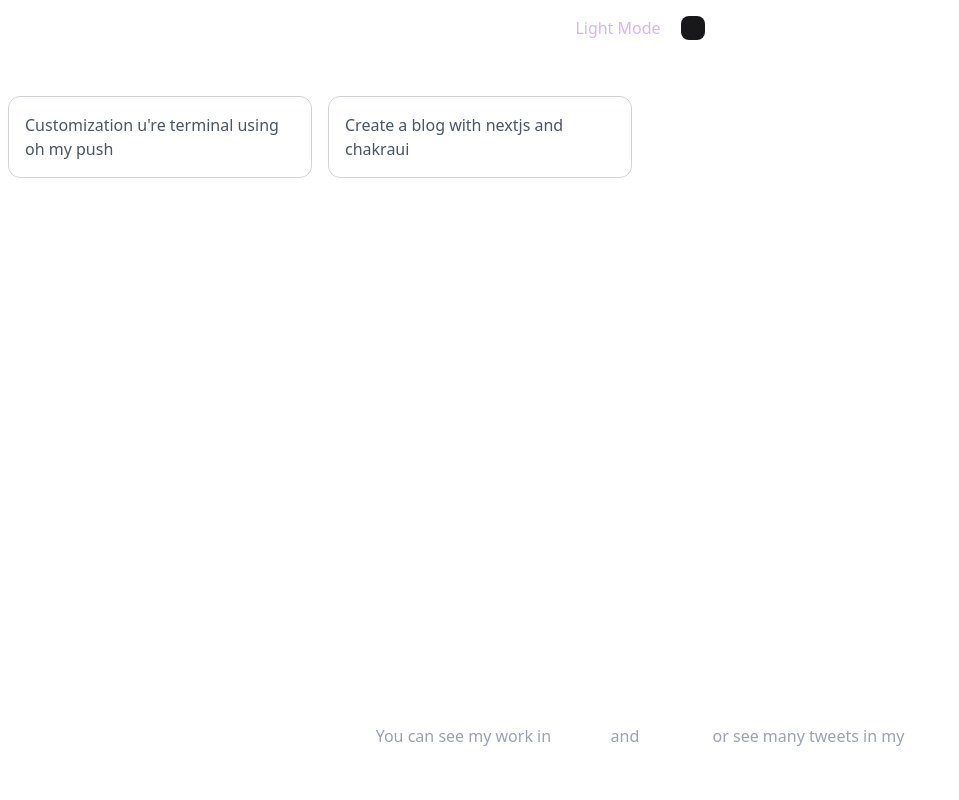
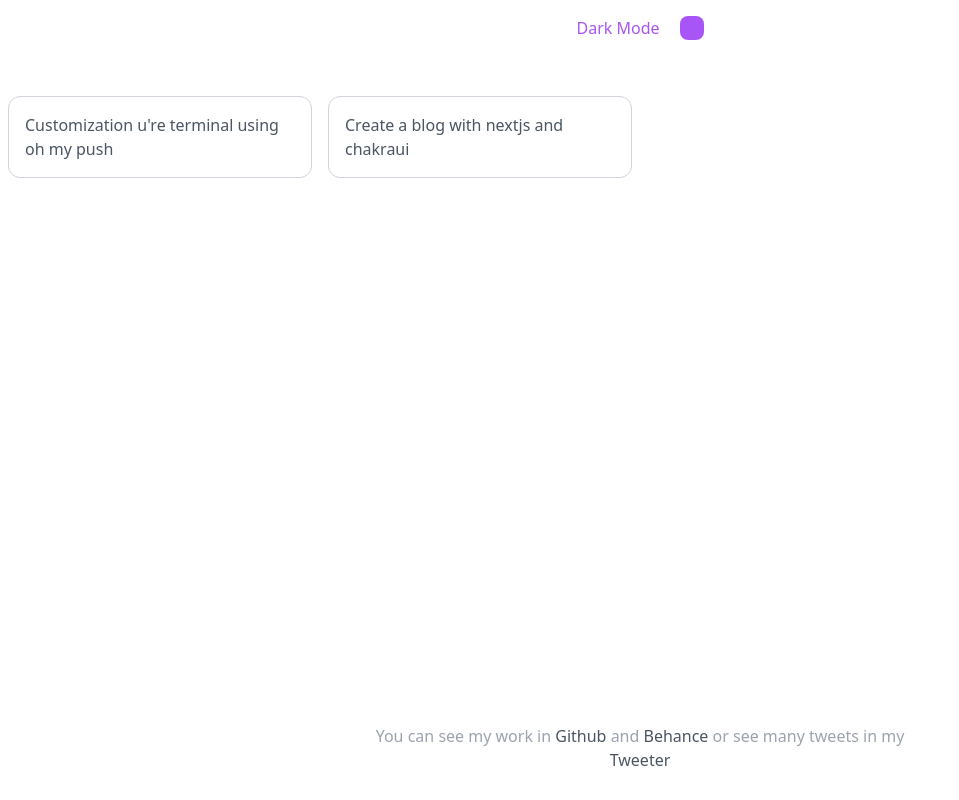
Before and after one commit to cutioluis/nextjs-blog-markdown, a Next.js app: page / in a window 1280 px wide. Shown: the whole page, without its empty margins (0-959 px from the left). Built offline with nearby package versions, Linux system fonts and the light colour scheme.

Commit message:
fix layout

```diff
--- a/components/Layout.js
+++ b/components/Layout.js
@@ -1,13 +1,16 @@
 import React from "react";
+import Link from "next/link";
 
 const Layout = ({ children }) => {
   return (
     <div className="flex flex-col min-h-screen">
       <header className=" mb-8 py-4 flex justify-center">
-        <p className="text-center text-purple-300">Light Mode </p>
+        <Link href="/">
+          <a className="text-center text-purple-500">Dark Mode </a>
+        </Link>
         <button
           type="button"
-          class="bg-zinc-900 text-white text-sm leading-6 font-medium py-2 px-3 rounded-lg ml-5"
+          class="bg-purple-500 text-white text-sm leading-6 font-medium py-2 px-3 rounded-lg ml-5"
         ></button>
       </header>
 
@@ -15,9 +18,9 @@ const Layout = ({ children }) => {
 
       <footer className=" mt-8 py-4 text-gray-400 center">
         <div className="container mx-auto text-center mb-3 ">
-          You can see my work in <span className="text-white">Github</span> and{" "}
-          <span className="text-white">Behance</span> or see many tweets in my{" "}
-          <p className="text-white">Tweeter</p>
+          You can see my work in <span className="text-gray-600">Github</span>{" "}
+          and <span className="text-gray-600">Behance</span> or see many tweets
+          in my <p className="text-gray-600">Tweeter</p>
         </div>
       </footer>
     </div>
```
